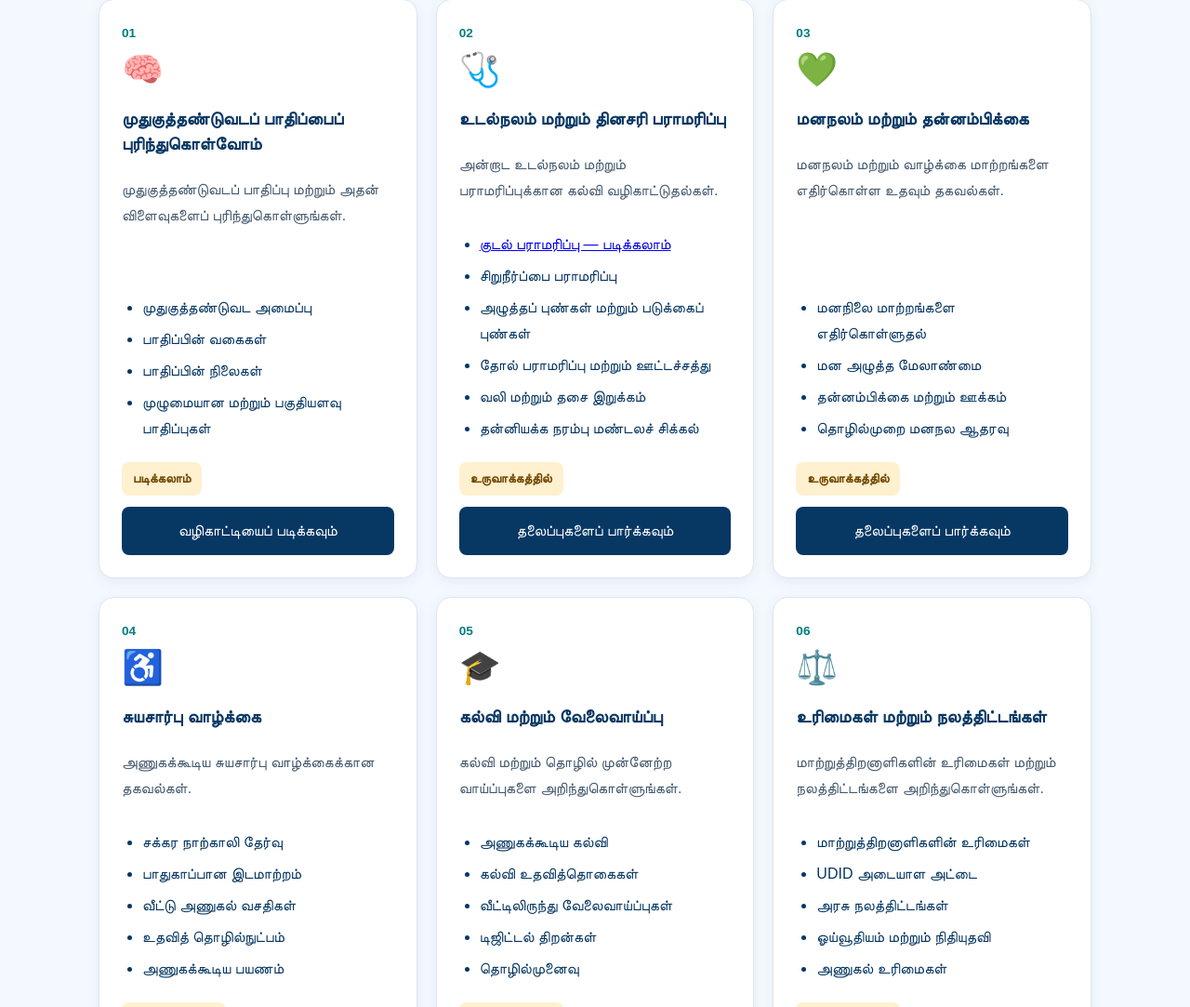
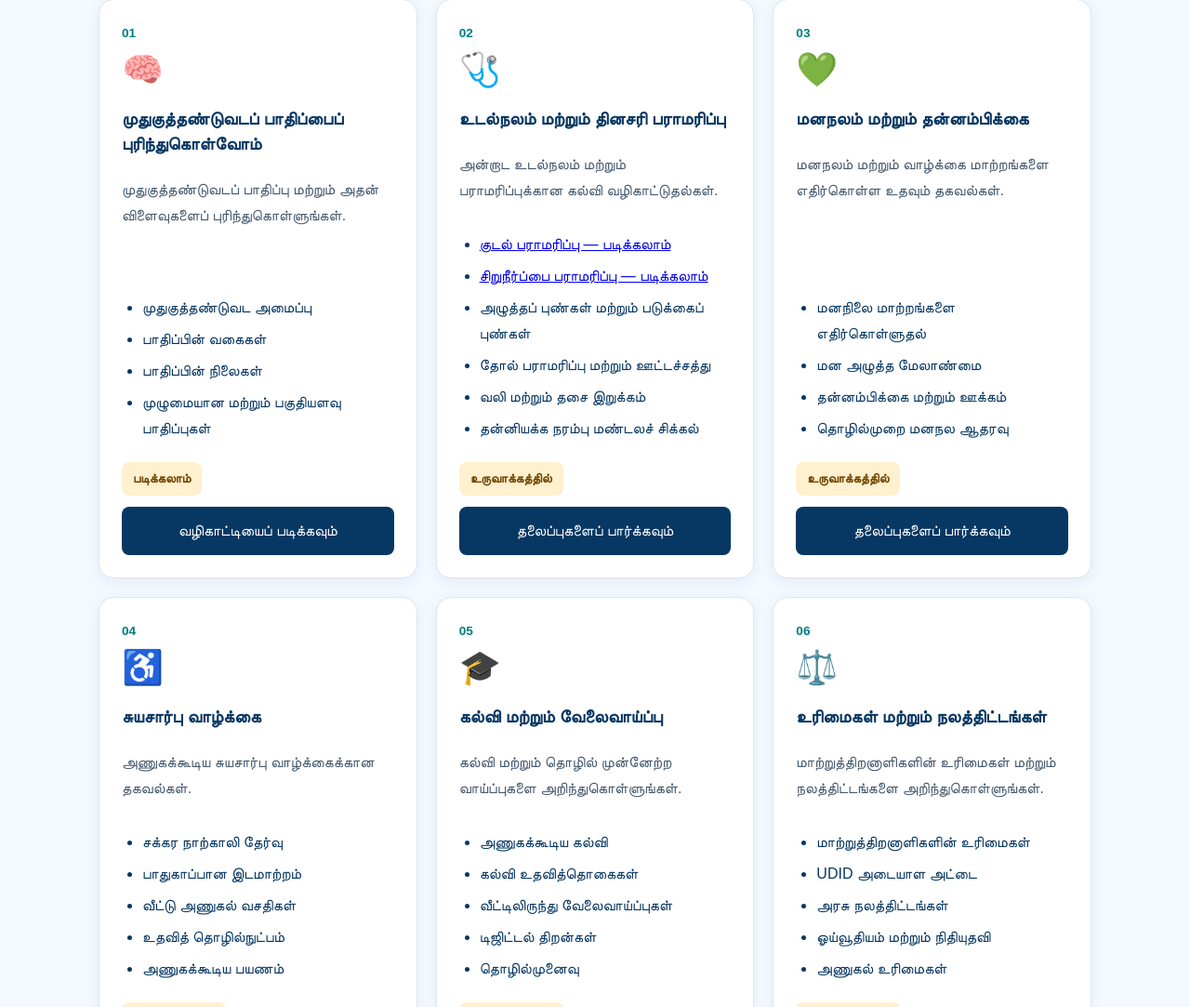
Before and after one commit to uthayaa999/sis-spinal-injured-society, a plain HTML site: page knowledge-hub.html in a window 1280 px wide. Shown: the part 1167-2250 px from the top of the page at 93% size. Drawn offline with Linux system fonts and the light colour scheme.

Commit message:
SIS STEP 37.5 - Bladder Management Knowledge Hub Integration
Integrated bilingual Bladder Management article navigation into the Health and Daily Care category while preserving existing Bowel Management, Understanding SCI, search and accessibility functionality.

```diff
--- a/knowledge-hub.html
+++ b/knowledge-hub.html
@@ -688,9 +688,9 @@ function renderCategories(){
  topicList.forEach(function(topic){
 
  const item=document.createElement("li");
- if(category.id==="health" && topic===topicList[0]){
+ if(category.id==="health" && (topic===topicList[0] || topic===topicList[1])){
  const link=document.createElement("a");
- link.href="bowel-management.html";
+ link.href=topic===topicList[0]?"bowel-management.html":"bladder-management.html";
  link.textContent=topic+ (language==="ta"?" — படிக்கலாம்":" — Read Guide");
  item.appendChild(link);
  }else{
```
